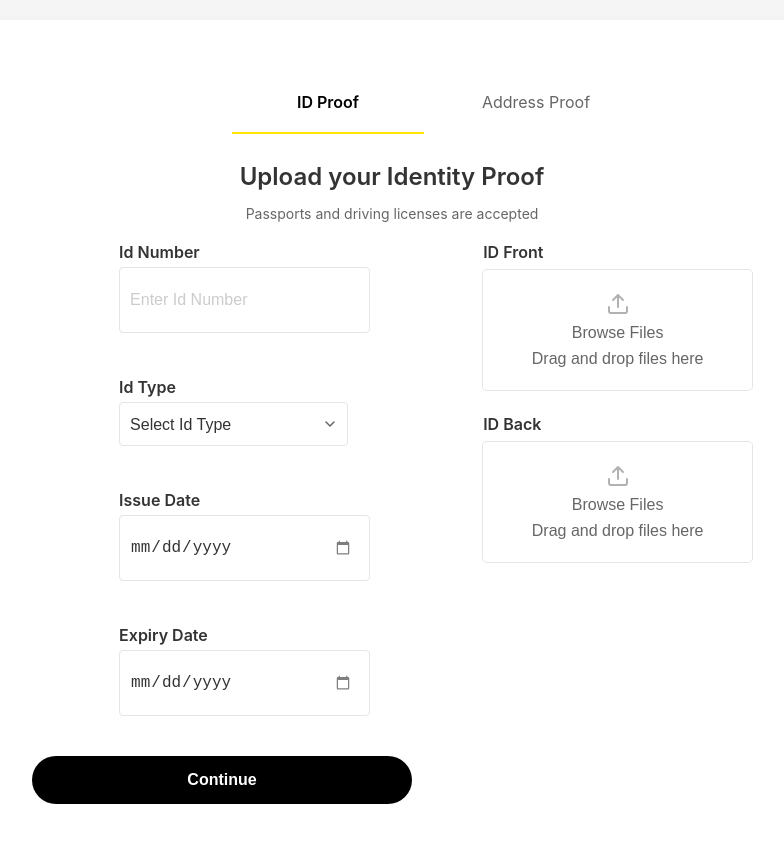
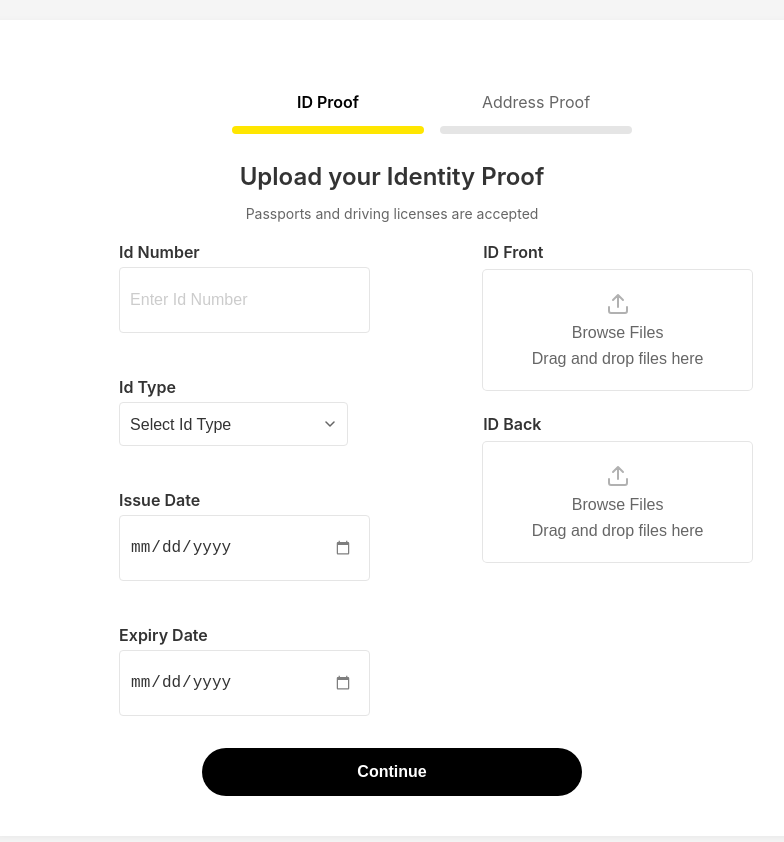
Before and after one commit to SHUBHAM10119/form, a plain HTML site: page idProff.html in a window 1280 px wide. Shown: the whole page, without its empty margins (208-992 px from the left). Drawn offline with Linux system fonts and the light colour scheme.

Commit message:
Update styles.css

```diff
--- a/styles.css
+++ b/styles.css
@@ -11,6 +11,7 @@
     --black: #000000;              /* Black - main text and buttons */
     --yellow: #FFE600;             /* Yellow - progress indicator */
     --dark-gray: #666666;          /* Dark Gray - secondary text and icons */
+    --navy-blue: #000080;
 
     /* Spacing variables */
     --space-xs: 5px;
@@ -40,10 +41,9 @@ body {
     display: flex;
     justify-content: center;
     gap: var(--space-md);
-    margin-bottom: 40px;
+    margin: 20px auto 30px;
+    max-width: 400px;
     position: relative;
-    max-width: 400px;
-    margin: 20px auto 30px;
 }
 
 .step {
@@ -77,14 +77,28 @@ body {
     font-weight: 600;
 }
 
+/* Update active step indicator size */
 .step.active::after {
     content: '';
     position: absolute;
     bottom: -2px;
     left: 0;
     width: 100%;
-    height: 2px;
+    height: 8px;
     background-color: var(--highlight-color);
+    border-radius: 4px; /* Increased border radius for rounded edges */
+}
+
+/* Add navy blue indicator for address proof */
+.step:last-child::after {
+    content: '';
+    position: absolute;
+    bottom: -2px;
+    left: 0;
+    width: 100%;
+    height: 8px;
+    background-color: var(--border-color);
+    border-radius: 4px;
 }
 
 .step:not(.active):hover a {
@@ -108,6 +122,7 @@ body {
     font-size: 14px;
     margin-bottom: var(--space-lg);
     text-align: center;
+
 }
 
 .form-content {
@@ -251,7 +266,9 @@ body {
     font-size: 16px;
     font-weight: 600;
     cursor: pointer;
-    margin-top: var(--space-lg);
+    /* margin-top: var(--space-lg); */
+    margin-top: 12px;
+    margin-inline: auto;
     display: block;
     transition: opacity 0.3s ease;
     text-align: center;
```
